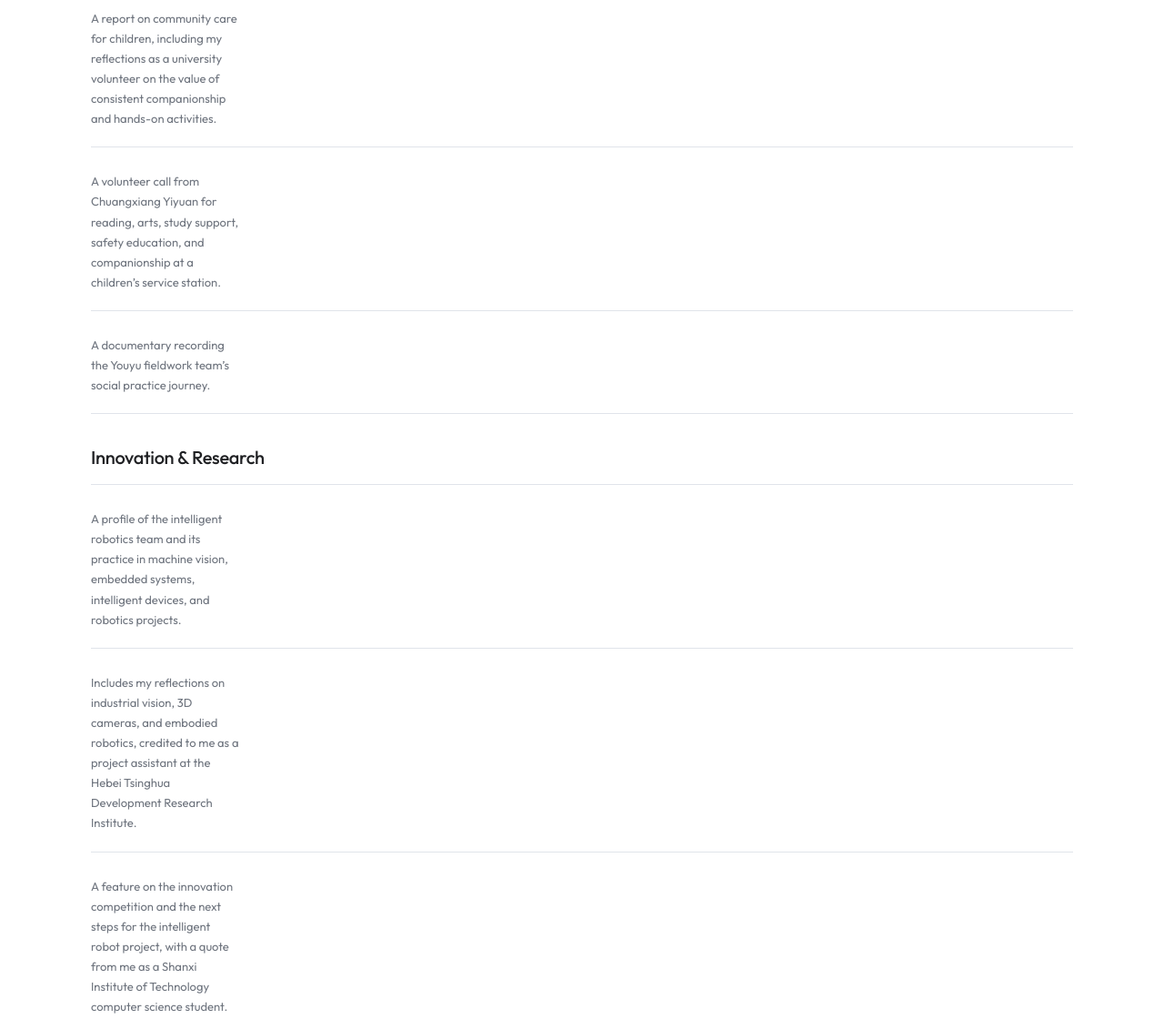
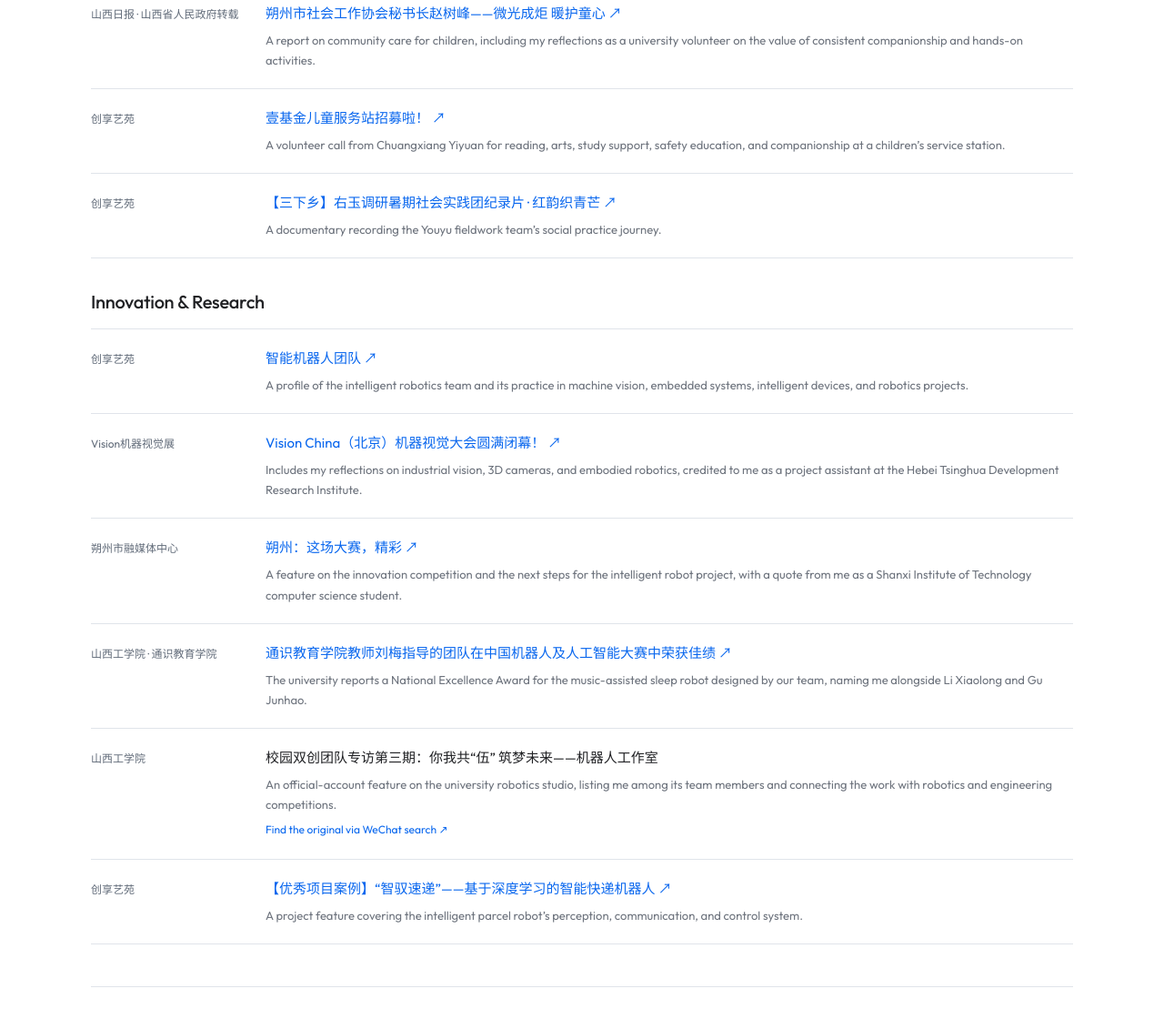
Before and after one commit to Zhaozizhuang666/Zhaozizhuang666.github.io, a plain HTML site: page index.html in a window 1280 px wide. Shown: the part 6772-7892 px from the top of the page at 91% size. Drawn offline with Linux system fonts and the light colour scheme.

Commit message:
Keep media titles visible in English (#4)

```diff
--- a/index.html
+++ b/index.html
@@ -146,20 +146,20 @@
       <div class="media-group" role="group" aria-labelledby="social-impact-heading">
         <h3 class="media-group-title" id="social-impact-heading">Social Impact <span class="bilingual-context" lang="zh-CN">/ 社会工作</span></h3>
         <div class="media-list">
-          <article><span class="media-source" lang="zh-CN">山西日报 · 山西省人民政府转载</span><div><h4><a href="https://www.shanxi.gov.cn/zjsx/rwsj/bydll/202605/t20260515_10122557.shtml" target="_blank" rel="noopener noreferrer" lang="zh-CN">朔州市社会工作协会秘书长赵树峰——微光成炬 暖护童心 ↗</a></h4><p>A report on community care for children, including my reflections as a university volunteer on the value of consistent companionship and hands-on activities.</p></div></article>
-          <article><span class="media-source" lang="zh-CN">创享艺苑</span><div><h4><a href="https://mp.weixin.qq.com/s/cIxsPHevSMQkQA8hBV8bRA" target="_blank" rel="noopener noreferrer" lang="zh-CN">壹基金儿童服务站招募啦！ ↗</a></h4><p>A volunteer call from Chuangxiang Yiyuan for reading, arts, study support, safety education, and companionship at a children’s service station.</p></div></article>
-          <article><span class="media-source" lang="zh-CN">创享艺苑</span><div><h4><a href="https://mp.weixin.qq.com/s/dSDDZWfxJq38xnrdzI2Jyg" target="_blank" rel="noopener noreferrer" lang="zh-CN">【三下乡】右玉调研暑期社会实践团纪录片 · 红韵织青芒 ↗</a></h4><p>A documentary recording the Youyu fieldwork team’s social practice journey.</p></div></article>
+          <article><span class="media-source media-original" lang="zh-CN">山西日报 · 山西省人民政府转载</span><div><h4><a class="media-original" href="https://www.shanxi.gov.cn/zjsx/rwsj/bydll/202605/t20260515_10122557.shtml" target="_blank" rel="noopener noreferrer" lang="zh-CN">朔州市社会工作协会秘书长赵树峰——微光成炬 暖护童心 ↗</a></h4><p>A report on community care for children, including my reflections as a university volunteer on the value of consistent companionship and hands-on activities.</p></div></article>
+          <article><span class="media-source media-original" lang="zh-CN">创享艺苑</span><div><h4><a class="media-original" href="https://mp.weixin.qq.com/s/cIxsPHevSMQkQA8hBV8bRA" target="_blank" rel="noopener noreferrer" lang="zh-CN">壹基金儿童服务站招募啦！ ↗</a></h4><p>A volunteer call from Chuangxiang Yiyuan for reading, arts, study support, safety education, and companionship at a children’s service station.</p></div></article>
+          <article><span class="media-source media-original" lang="zh-CN">创享艺苑</span><div><h4><a class="media-original" href="https://mp.weixin.qq.com/s/dSDDZWfxJq38xnrdzI2Jyg" target="_blank" rel="noopener noreferrer" lang="zh-CN">【三下乡】右玉调研暑期社会实践团纪录片 · 红韵织青芒 ↗</a></h4><p>A documentary recording the Youyu fieldwork team’s social practice journey.</p></div></article>
         </div>
       </div>
       <div class="media-group" role="group" aria-labelledby="innovation-research-heading">
         <h3 class="media-group-title" id="innovation-research-heading">Innovation &amp; Research <span class="bilingual-context" lang="zh-CN">/ 科创报道</span></h3>
         <div class="media-list">
-          <article><span class="media-source" lang="zh-CN">创享艺苑</span><div><h4><a href="https://mp.weixin.qq.com/s/WM8Gzq2vUHs-51wqKnOFHA" target="_blank" rel="noopener noreferrer" lang="zh-CN">智能机器人团队 ↗</a></h4><p>A profile of the intelligent robotics team and its practice in machine vision, embedded systems, intelligent devices, and robotics projects.</p></div></article>
-          <article><span class="media-source" lang="zh-CN">Vision机器视觉展</span><div><h4><a href="https://mp.weixin.qq.com/s/H8CRHQbgzT-5oDOZGrzMjw" target="_blank" rel="noopener noreferrer" lang="zh-CN">Vision China（北京）机器视觉大会圆满闭幕！ ↗</a></h4><p>Includes my reflections on industrial vision, 3D cameras, and embodied robotics, credited to me as a project assistant at the Hebei Tsinghua Development Research Institute.</p></div></article>
-          <article><span class="media-source" lang="zh-CN">朔州市融媒体中心</span><div><h4><a href="https://mp.weixin.qq.com/s?__biz=MzA4NzQyNDU2NA==&amp;mid=2650568473&amp;idx=2&amp;sn=e3072a4df38a013c64f59270b0ad6652" target="_blank" rel="noopener noreferrer" lang="zh-CN">朔州：这场大赛，精彩 ↗</a></h4><p>A feature on the innovation competition and the next steps for the intelligent robot project, with a quote from me as a Shanxi Institute of Technology computer science student.</p></div></article>
-          <article><span class="media-source" lang="zh-CN">山西工学院 · 通识教育学院</span><div><h4><a href="https://tsjy.sxct.edu.cn/info/1034/2551.htm" target="_blank" rel="noopener noreferrer" lang="zh-CN">通识教育学院教师刘梅指导的团队在中国机器人及人工智能大赛中荣获佳绩 ↗</a></h4><p>The university reports a National Excellence Award for the music-assisted sleep robot designed by our team, naming me alongside Li Xiaolong and Gu Junhao.</p></div></article>
-          <article><span class="media-source" lang="zh-CN">山西工学院</span><div><h4 lang="zh-CN">校园双创团队专访第三期：你我共“伍” 筑梦未来——机器人工作室</h4><p>An official-account feature on the university robotics studio, listing me among its team members and connecting the work with robotics and engineering competitions.</p><a class="source-search" href="https://weixin.sogou.com/weixin?type=2&amp;query=%E5%B1%B1%E8%A5%BF%E5%B7%A5%E5%AD%A6%E9%99%A2%20%E8%B5%B5%E5%AD%90%E7%8A%B6" target="_blank" rel="noopener noreferrer">Find the original via WeChat search ↗</a></div></article>
-          <article><span class="media-source" lang="zh-CN">创享艺苑</span><div><h4><a href="https://mp.weixin.qq.com/s/z25M4DDoiKq_-mxW6Myvkw" target="_blank" rel="noopener noreferrer" lang="zh-CN">【优秀项目案例】“智驭速递”——基于深度学习的智能快递机器人 ↗</a></h4><p>A project feature covering the intelligent parcel robot’s perception, communication, and control system.</p></div></article>
+          <article><span class="media-source media-original" lang="zh-CN">创享艺苑</span><div><h4><a class="media-original" href="https://mp.weixin.qq.com/s/WM8Gzq2vUHs-51wqKnOFHA" target="_blank" rel="noopener noreferrer" lang="zh-CN">智能机器人团队 ↗</a></h4><p>A profile of the intelligent robotics team and its practice in machine vision, embedded systems, intelligent devices, and robotics projects.</p></div></article>
+          <article><span class="media-source media-original" lang="zh-CN">Vision机器视觉展</span><div><h4><a class="media-original" href="https://mp.weixin.qq.com/s/H8CRHQbgzT-5oDOZGrzMjw" target="_blank" rel="noopener noreferrer" lang="zh-CN">Vision China（北京）机器视觉大会圆满闭幕！ ↗</a></h4><p>Includes my reflections on industrial vision, 3D cameras, and embodied robotics, credited to me as a project assistant at the Hebei Tsinghua Development Research Institute.</p></div></article>
+          <article><span class="media-source media-original" lang="zh-CN">朔州市融媒体中心</span><div><h4><a class="media-original" href="https://mp.weixin.qq.com/s?__biz=MzA4NzQyNDU2NA==&amp;mid=2650568473&amp;idx=2&amp;sn=e3072a4df38a013c64f59270b0ad6652" target="_blank" rel="noopener noreferrer" lang="zh-CN">朔州：这场大赛，精彩 ↗</a></h4><p>A feature on the innovation competition and the next steps for the intelligent robot project, with a quote from me as a Shanxi Institute of Technology computer science student.</p></div></article>
+          <article><span class="media-source media-original" lang="zh-CN">山西工学院 · 通识教育学院</span><div><h4><a class="media-original" href="https://tsjy.sxct.edu.cn/info/1034/2551.htm" target="_blank" rel="noopener noreferrer" lang="zh-CN">通识教育学院教师刘梅指导的团队在中国机器人及人工智能大赛中荣获佳绩 ↗</a></h4><p>The university reports a National Excellence Award for the music-assisted sleep robot designed by our team, naming me alongside Li Xiaolong and Gu Junhao.</p></div></article>
+          <article><span class="media-source media-original" lang="zh-CN">山西工学院</span><div><h4 class="media-original" lang="zh-CN">校园双创团队专访第三期：你我共“伍” 筑梦未来——机器人工作室</h4><p>An official-account feature on the university robotics studio, listing me among its team members and connecting the work with robotics and engineering competitions.</p><a class="source-search" href="https://weixin.sogou.com/weixin?type=2&amp;query=%E5%B1%B1%E8%A5%BF%E5%B7%A5%E5%AD%A6%E9%99%A2%20%E8%B5%B5%E5%AD%90%E7%8A%B6" target="_blank" rel="noopener noreferrer">Find the original via WeChat search ↗</a></div></article>
+          <article><span class="media-source media-original" lang="zh-CN">创享艺苑</span><div><h4><a class="media-original" href="https://mp.weixin.qq.com/s/z25M4DDoiKq_-mxW6Myvkw" target="_blank" rel="noopener noreferrer" lang="zh-CN">【优秀项目案例】“智驭速递”——基于深度学习的智能快递机器人 ↗</a></h4><p>A project feature covering the intelligent parcel robot’s perception, communication, and control system.</p></div></article>
         </div>
       </div>
     </section>
--- a/style.css
+++ b/style.css
@@ -74,8 +74,8 @@ nav { margin-left: auto; }
 .theme-toggle:focus-visible { outline: 2px solid var(--blue); outline-offset: 4px; }
 .language-toggle { flex: 0 0 auto; appearance: none; min-width: 38px; min-height: 27px; height: 27px; padding: 5px 8px; border: 1px solid var(--line); border-radius: 999px; background: var(--soft); color: var(--body); font: 500 10px/1 'Outfit','PingFang SC',sans-serif; letter-spacing: .02em; white-space: nowrap; cursor: pointer; transition: background .2s,color .2s,border-color .2s; }
 .language-toggle:hover { background: var(--line); color: var(--ink); }
-/* English pages hide Chinese copy except for the short profile brief. */
-html:not([data-language="zh"]) [lang="zh-CN"]:not(.profile-zh-brief) { display: none; }
+/* English pages retain original media labels and titles alongside the short profile brief. */
+html:not([data-language="zh"]) [lang="zh-CN"]:not(.profile-zh-brief):not(.media-original) { display: none; }
 /* Long project descriptions follow the selected language. */
 html[data-language="zh"] :is(.bilingual-context,.paired-en,.library-zh,.handbook-zh,.community-intro-en) { display: none; }
 html:not([data-language="zh"]) :is(.community-intro-zh,.case-summary[lang="zh-CN"],.learning-summary[lang="zh-CN"],.project-summary[lang="zh-CN"]) { display: none; }
```
Also changed, not shown: tests/language.test.mjs (+16 -1 lines).
